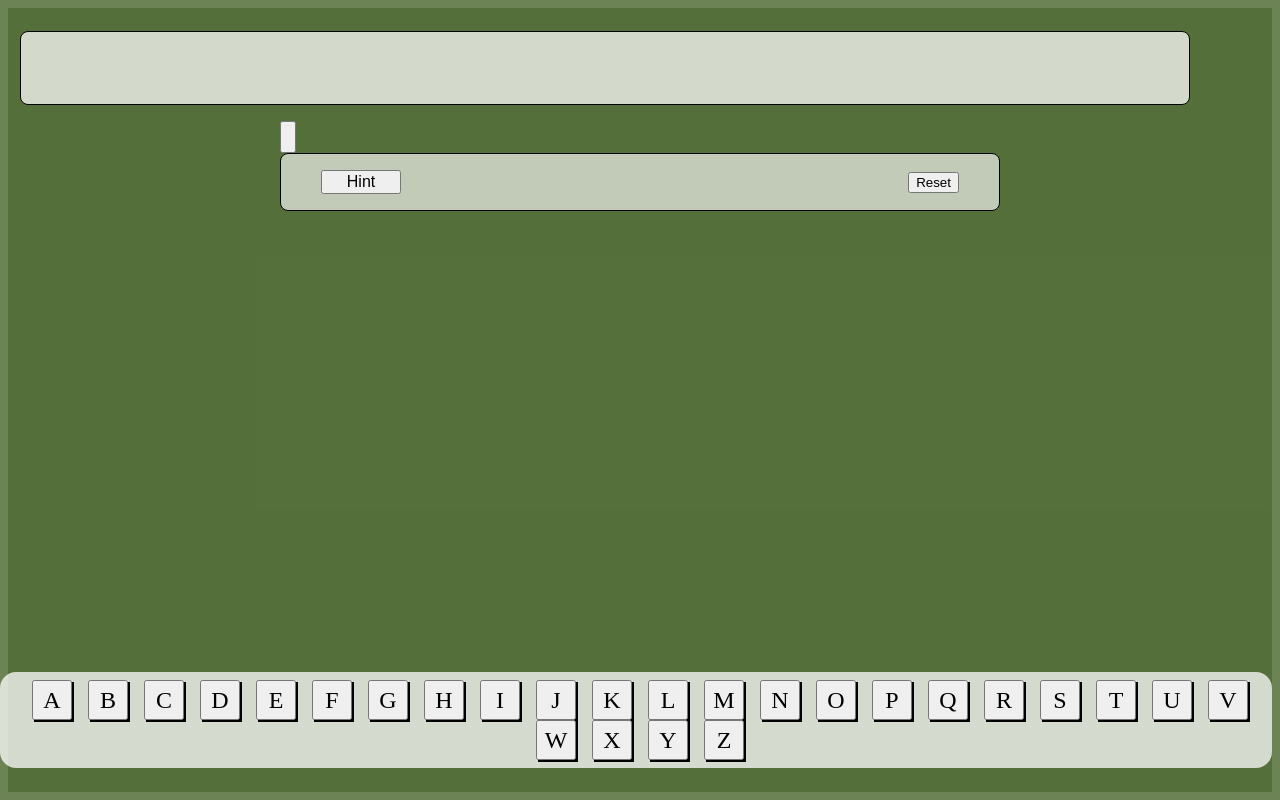
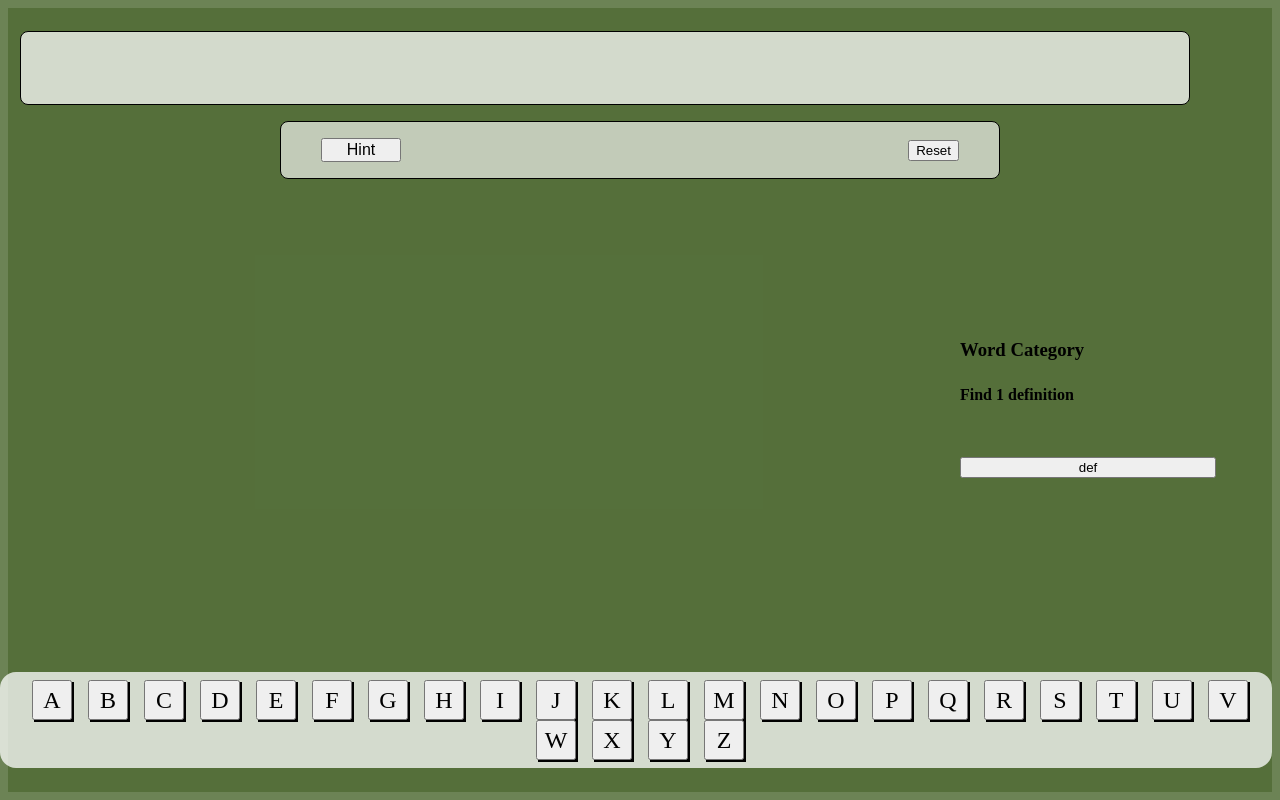
Before and after one commit to Marcolux/Hangman, a plain HTML site: page index.html in a window 1280 px wide. Both pictures are taken after a click on the button "Start". Drawn offline with Linux system fonts and the light colour scheme; no server answers; files whose address does not match are found by name; a web font is replaced by a local one.

Commit message:
cleaning the code

```diff
--- a/css/style.css
+++ b/css/style.css
@@ -91,17 +91,25 @@ body{
 }
 #definition{
     display: flex;
+    flex-direction: column;
+    height: 5vh;
+    padding: 0;
+
+}
+#defBox{
+    width: 20vw;
+    position: absolute;
+    right: 5vw;
+    top:40vh;
 }
 
 #game{
     display: none;
-
     background-repeat: no-repeat;
     background-position: center;
     background-size: cover;
     height: 83vh;
     display: none;
-
     justify-content:center
 }
 
@@ -118,8 +126,6 @@ body{
 #hangmanPlayer{
 
     border-radius: 2px;
-    /* border:2px solid black;
-    background: rgba(255, 255, 255, 0.495); */
     display: flex;
     font-size: 40px;
     text-shadow: 2px 2px white;
--- a/index.html
+++ b/index.html
@@ -34,7 +34,7 @@
             </div>
         </div>
         <div id="GameRules">
-            <h1>The Hangman Chuck</h1>
+            <h1>Chuck The Hangman</h1>
             <ul id="rules">
                 <li>Enter your Name</li>
                 <li>Select the difficulty based on the length of the word</li>
@@ -61,9 +61,14 @@
                     <h1 id="winOrLose"></h1>
                     <button onClick="window.location.reload()">Reset</button>
                 </div>
+            </div>
+            <div id="defBox">
+                <h3>Word Category</h3>
+                <h3 id="category"></h3>
+                <h4>Find 1 definition</h4>
                 <div id="definition">
                     <p id="definitionText"></p>
-                    <button id="defButton" onclick="fetchDefiniftion()"></button>
+                    <button id="defButton" onclick="fetchDefiniftion()">def</button>
                 </div>
             </div>
 
--- a/javascript/script.js
+++ b/javascript/script.js
@@ -11,6 +11,7 @@ const playerName= document.getElementById('player')
 const intro=document.getElementById('gameIntroToo')
 const gameRules=document.getElementById('GameRules')
 const bodyB=document.getElementById('bodyB')
+const category=document.getElementById('category')
 
 const startButton =document.getElementById('start')
 const game = document.getElementById('game')
@@ -43,7 +44,7 @@ function initGame(){
    gameRules.style.display='none'
    chuckSays.style.display='flex'
    fetchWord()
-
+   chuck()
 }
 
 
@@ -64,9 +65,9 @@ function fetchWord(){
    const url= 'https://api.datamuse.com//words?topics='+topic
 
    console.log(topic3)
-   let category = document.createElement('h4')
-   category.innerText = topic3
-   game.append(category)
+   let categ = document.createElement('h4')
+   categ.innerText = topic3
+   category.append(categ)
    //console.log(url)
 
    fetch (url)
@@ -144,6 +145,8 @@ function breakLetter (){
       if (letter.innerText===' '||letter.innerText==='-'){
          letter.style.display='flex'
          letter.innerText='-'
+         win.push(letter)
+
       }
 
       word.append(background)
@@ -159,44 +162,37 @@ function breakLetter (){
 
 
 
-//Match the buttons to the letters of the word
+//Match the buttons to the letters of the hidden word
 
 function matchAlphabet(){
+
+   //first we select the letter of the hidden word and we store them in an array
    let letters =document.querySelectorAll("h2")
    const arr = Array.prototype.slice.call(letters)
-   // let count=[]
-   // let newArr=arr.length
+
    const alphabets=document.getElementsByClassName('buttons')
    let word3 = document.getElementById('word2')
    let brWord2= word3.innerText
    let hiddenLettersS = brWord2.split('')
-   //console.log(hiddenLetters)
+
    for (let alphabet of alphabets) {
-      alphabet.addEventListener("keydown",(e)=>{
-            console.log(e)
-         })
+
          alphabet.addEventListener("click", (e)=>{
 
-          console.log(e)
          chuck()
 
          let et = e.target.innerText
-         // console.log(et)
-         // console.log(arr)
+
          if (hiddenLettersS.includes(et)){ arr.forEach(ar =>{
-            //console.log(ar.innerText)
 
             if (et===ar.innerText ){
+               win.push(ar)
+               console.log(win)
                ar.style.display="flex";
-               //console.log('yes')
-               win.push(ar)
-               console.log(win.length)
-               console.log(arr)
+
                alphabet.innerText='√'
                alphabet.disabled = true
-               // bugRandom.push(arr)
-               // showLetters()
-               //console.log(win)
+
                if (win.length===arr.length){ message.innerText='Chuck let you win!'
                for (let alphabet of alphabets){
                   alphabet.disabled = true
@@ -225,50 +221,42 @@ function matchAlphabet(){
                   elemLl.style.display = 'flex'
                }
 
-
-              // console.log(elemRa.style.left)
-              // console.log(elemRl.style.left)
-              //console.log(elemLl.style.left)
-
-              // console.log('no')
             e.target.innerText='X'
             alphabet.disabled = true
          }
 
          })}
 
+}
 
 
+let clickCount=0
 
-
-
-
-      }
-
-
-         // Hint function
-
-let clickCount=0
-let bugRandom=[]
+//button hint function
 
 hint.addEventListener('click',function randPick(){
+   console.log(win)
+   //clicking hint we call Chuck Norris api
    chuck()
+   //then we go throu the alphabet buttons and we store them in an array
    let letters =document.getElementsByClassName("letter")
    let arr = Array.prototype.slice.call(letters)
-   console.log('arr',arr)
-   console.log('win',win)
+  //then we filter the letters already shown that are stored in win array
    const newArr=(arr,win)=>{
       const filtered = arr.filter(el=>{
          return win.indexOf(el) === -1
       })
       return filtered
    }
+
    let filteredArray = newArr(arr,win)
 
-   console.log('filteredArray',filteredArray)
+   //next we pick a random letter from the filtered array
 
    let randLett= filteredArray[Math.floor(Math.random() * filteredArray.length)]
-   console.log('randLett',randLett.innerText)
+
+
+   //then we disable the alphabet button with the random letter value once the letter is shown
 
    const alphabets=document.getElementsByClassName('buttons')
    for (let alphabet of alphabets){
@@ -277,27 +265,20 @@ hint.addEventListener('click',function randPick(){
          alphabet.innerText='√'
       }
    }
+
+   //reveal the random letter picked from the filtered array
+
    arr.forEach( lett => {
 
       if (lett.innerText===randLett.innerText){
          lett.style.display='flex'
-         // showLetters()
 
          win.push(randLett.innerText)
 
-      }else if(win.length === arr.length){
-         hint.disabled= true
       }
-      // showLetters()
-
-
-
    })
 
    count()
-   // fetchDefiniftion()
-   console.log(clickCount)
-   console.log(win.length)
 })
 
 // Api call to find a definition of the word
@@ -314,19 +295,20 @@ const fetchDefiniftion = ()=>{
 
    let response = jsonData[0]
    let responseManings=response.meanings[0]
-   console.log(responseManings.definitions[0].definition)
+
    definitionText.innerText=responseManings.definitions[0].definition
+   if(response.meanings[0]===null){
+      definitionText.innerText="Sorry Pal, there's no definitions for this word"
+   }
    })
 }
 
-
+//function to limit the hints to 2, counts how many time gets clicked
 function count(){
    clickCount++
    // console.log(clickCount)
    let letters =document.getElementsByClassName("letter")
-   let arr = Array.prototype.slice.call(letters)
 
-   let hintsCount =  arr.length - win.length
    if(clickCount===4 ){ hint.disabled=true }
 
 }
@@ -449,13 +431,12 @@ function rightLegMove() {
 }
 
 
-
+// Api call to Chuck Norris jokes
 function chuck(){
 fetch (url2)
    .then( (response) => { return response.json();})
 
    .then((jsonData) => {
 
-         console.log(jsonData.value)
          chuckSays.innerText=jsonData.value
       })}
```
